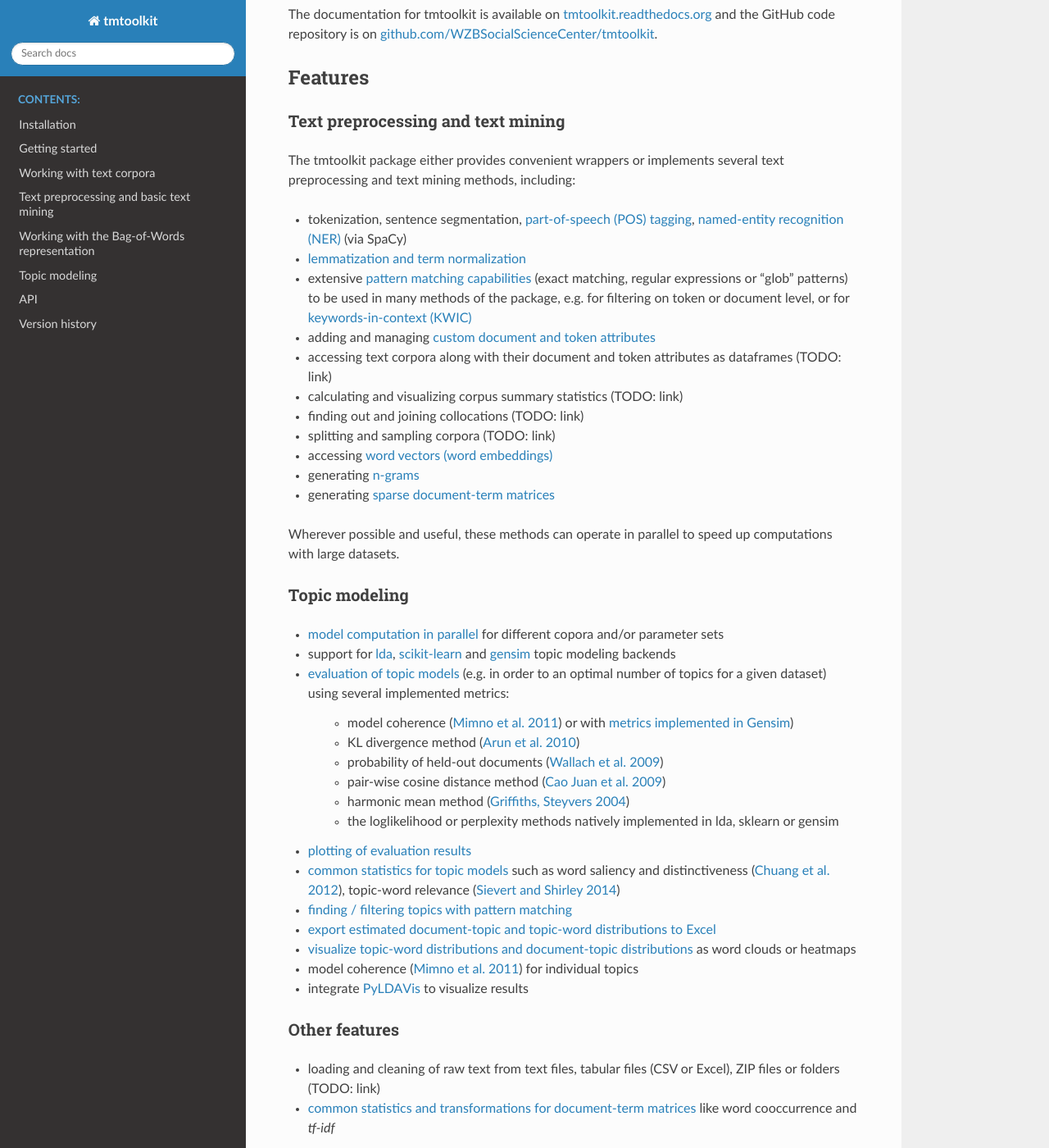
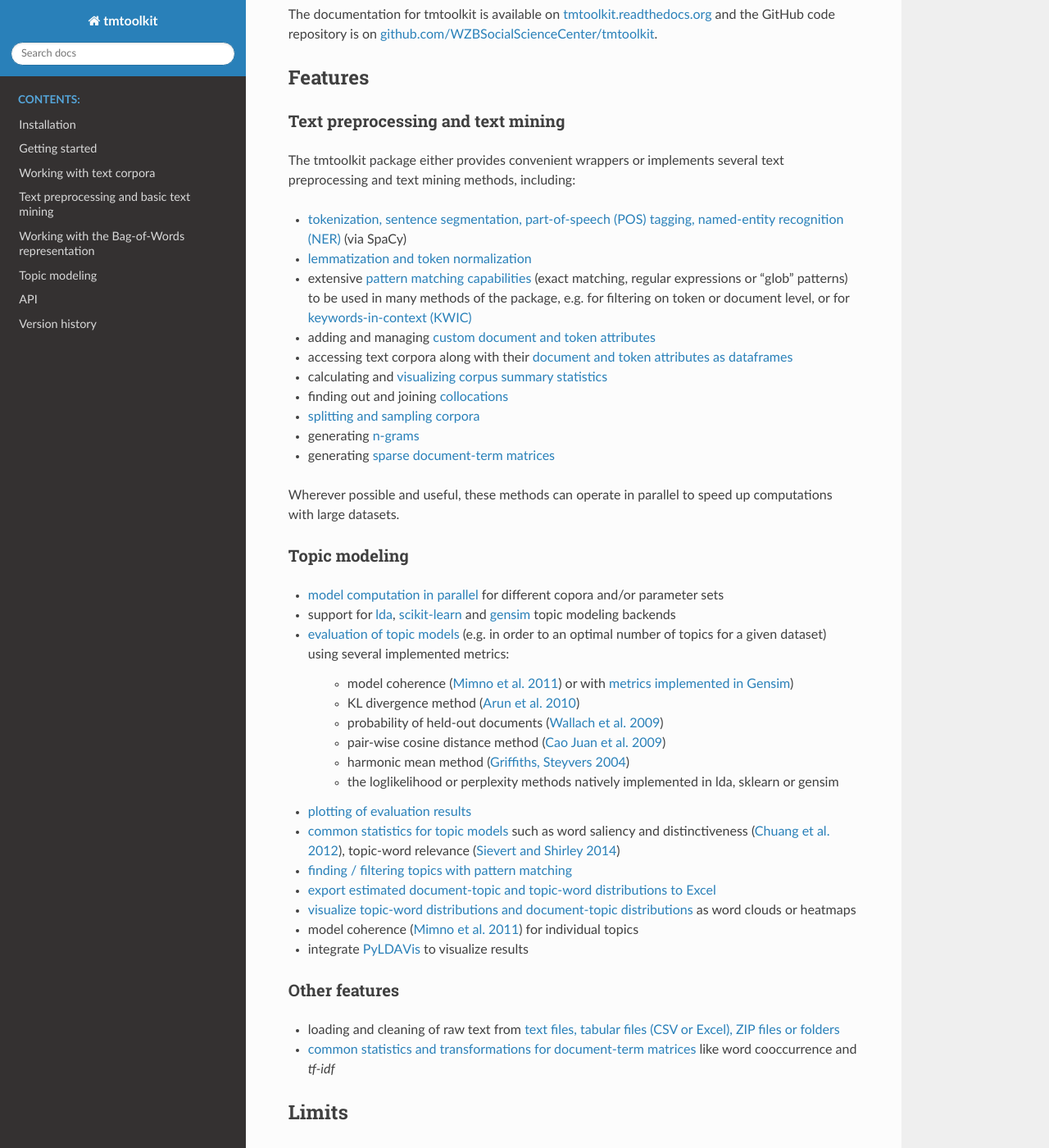
Before and after one commit to WZBSocialScienceCenter/tmtoolkit, a Sphinx documentation site: the page built from doc/source/intro.rst, in a window 1280 px wide and 1400 px high, scrolled down 850 px. Shown: the whole window at 82% size. Built offline with Sphinx 7.4.7 and the Read the Docs theme 2.0.0, drawn with Linux system fonts in a browser that asks for light colours.

Commit message:
improve Corpus test; update docs

```diff
--- a/doc/source/intro.rst
+++ b/doc/source/intro.rst
@@ -43,22 +43,19 @@ Text preprocessing and text mining
 The tmtoolkit package either provides convenient wrappers or implements several text preprocessing and text mining
 methods, including:
 
-- tokenization, sentence segmentation,
-  `part-of-speech (POS) tagging <preprocessing.pynb#Part-of-speech-(POS)-tagging>`_,
-  `named-entity recognition (NER) <preprocessing.pynb#Named-entity-recognition>`_ (via SpaCy)
-- `lemmatization and term normalization <preprocessing.pynb#Lemmatization-and-term-normalization>`_
-- extensive `pattern matching capabilities <preprocessing.pynb#Common-parameters-for-pattern-matching-functions>`_
+- `tokenization, sentence segmentation, part-of-speech (POS) tagging, named-entity recognition (NER) <text_corpora.ipynb#Configuring-the-NLP-pipeline,-parallel-processing-and-more-via-Corpus-parameters>`_ (via SpaCy)
+- `lemmatization and token normalization <preprocessing.ipynb#Lemmatization-and-token-normalization>`_
+- extensive `pattern matching capabilities <preprocessing.ipynb#Common-parameters-for-pattern-matching-functions>`_
   (exact matching, regular expressions or "glob" patterns) to be used in many
   methods of the package, e.g. for filtering on token or document level, or for
-  `keywords-in-context (KWIC) <preprocessing.pynb#Keywords-in-context-(KWIC)-and-general-filtering-methods>`_
+  `keywords-in-context (KWIC) <preprocessing.ipynb#Keywords-in-context-(KWIC)-and-general-filtering-methods>`_
 - adding and managing
-  `custom document and token attributes <preprocessing.pynb#Working-with-document-and-token-metadata>`_
-- accessing text corpora along with their document and token attributes as dataframes (TODO: link)
-- calculating and visualizing corpus summary statistics (TODO: link)
-- finding out and joining collocations (TODO: link)
-- splitting and sampling corpora (TODO: link)
-- accessing
-  `word vectors (word embeddings) <preprocessing.pynb#Accessing-tokens,-vocabulary-and-other-important-properties>`_
+  `custom document and token attributes <preprocessing.ipynb#Working-with-document-and-token-attributes>`_
+- accessing text corpora along with their
+  `document and token attributes as dataframes <preprocessing.ipynb#Accessing-tokens-and-token-attributes>`_
+- calculating and `visualizing corpus summary statistics <preprocessing.ipynb#Visualizing-corpus-summary-statistics>`_
+- finding out and joining `collocations <preprocessing.ipynb#Identifying-and-joining-token-collocations>`_
+- `splitting and sampling corpora <text_corpora.ipynb#Corpus-functions-for-document-management>`_
 - generating `n-grams <preprocessing.ipynb#Generating-n-grams>`_
 - generating `sparse document-term matrices <preprocessing.ipynb#Generating-a-sparse-document-term-matrix-(DTM)>`_
 
@@ -99,7 +96,8 @@ Topic modeling
 Other features
 ^^^^^^^^^^^^^^
 
-- loading and cleaning of raw text from text files, tabular files (CSV or Excel), ZIP files or folders (TODO: link)
+- loading and cleaning of raw text from
+  `text files, tabular files (CSV or Excel), ZIP files or folders <text_corpora.ipynb#Loading-text-data>`_
 - `common statistics and transformations for document-term matrices <bow.ipynb>`_ like word cooccurrence and *tf-idf*
 
 
```
Also changed, not shown: 1 other file.
